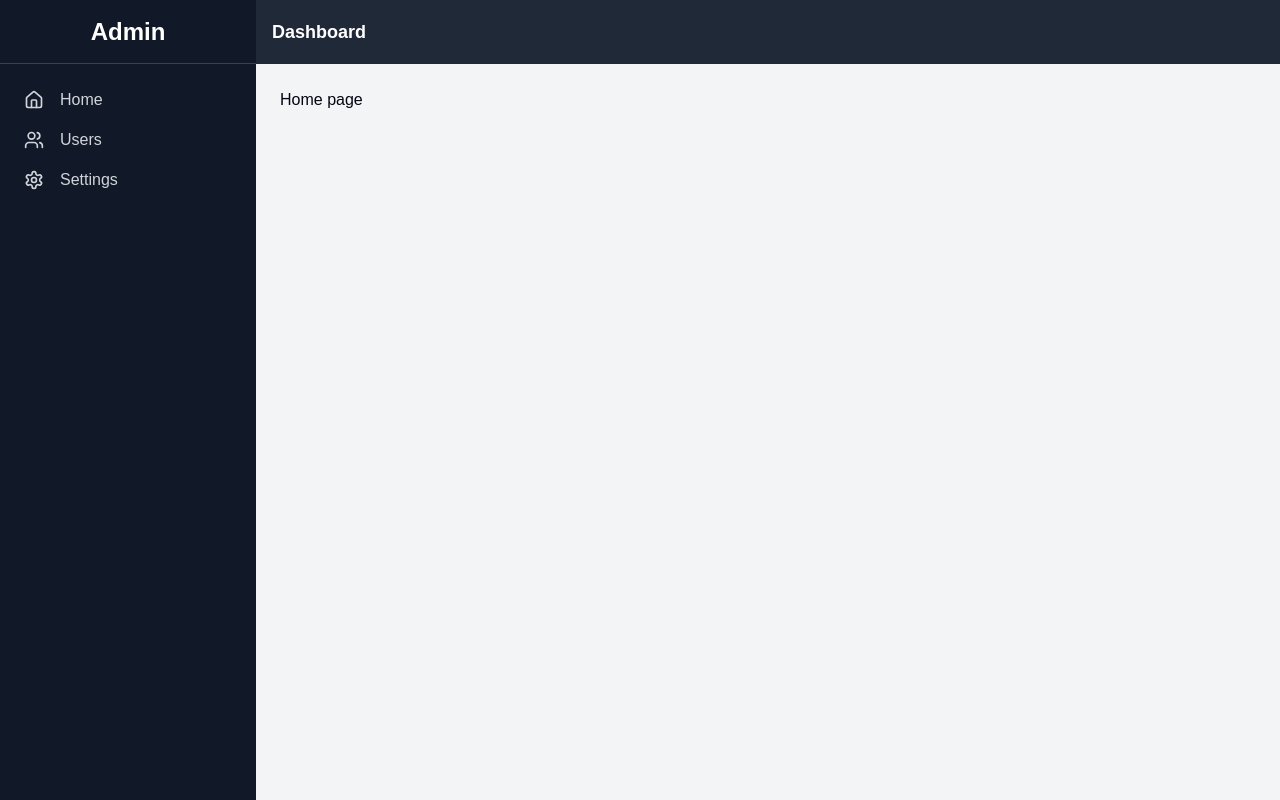
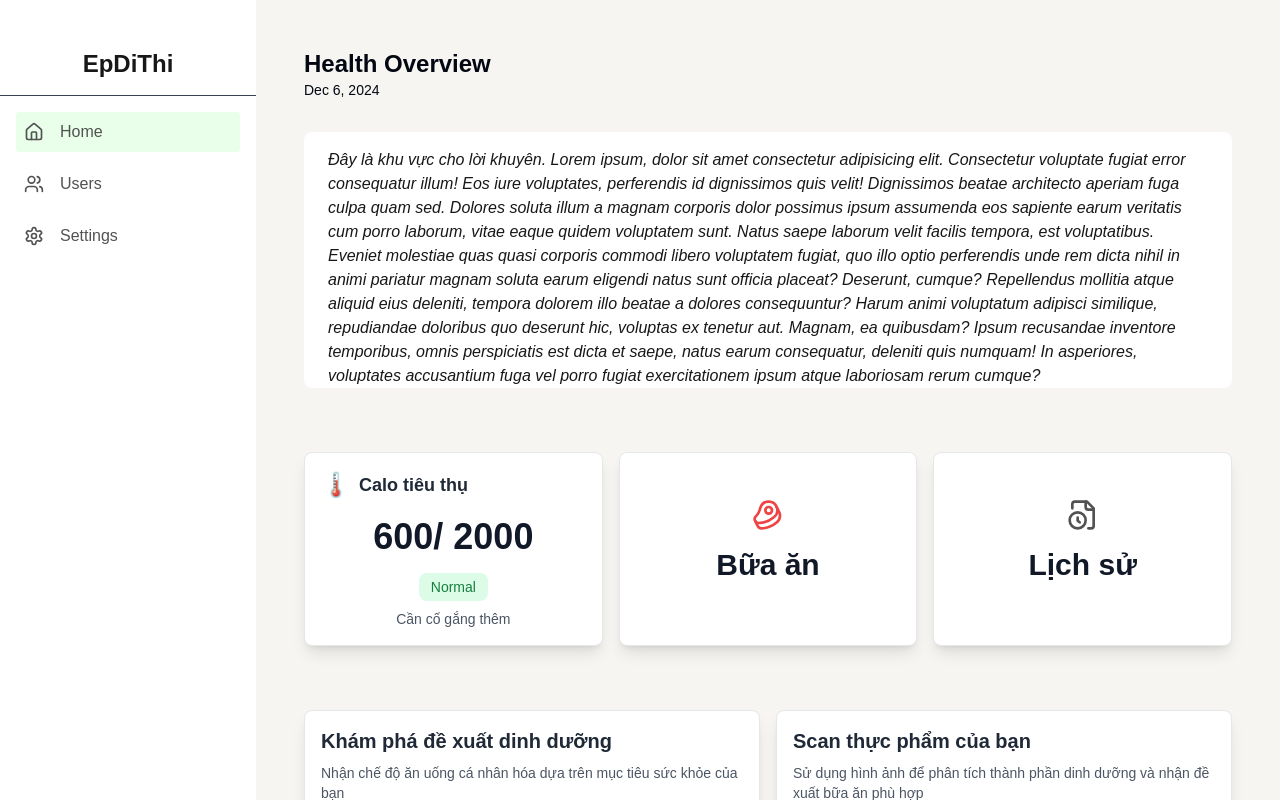
Before and after one commit to daovo739/heathcare-hub, a Next.js app: page / in a window 1280 px wide. Built offline with nearby package versions, Linux system fonts and the light colour scheme.

Commit message:
home page

```diff
--- /dev/null
+++ b/src/app/ButtonCard.tsx
@@ -0,0 +1,38 @@
+type ButtonCardProps = {
+  title: string;
+  subtitle: string;
+  hero: string;
+};
+
+const ButtonCard: React.FC<ButtonCardProps> = ({ title, subtitle, hero }) => {
+  return (
+    <div className="w-full">
+      {/* Title */}
+      <h3 className="text-xl font-bold text-gray-800 mb-2">{title}</h3>
+
+      {/* Subtitle */}
+      <p className="text-sm text-gray-600">{subtitle}</p>
+
+      {/* Button Indicator */}
+      <div className="mt-4 text-blue-500 font-semibold text-sm flex items-center">
+        <span>{hero}</span>
+        <svg
+          xmlns="http://www.w3.org/2000/svg"
+          fill="none"
+          viewBox="0 0 24 24"
+          strokeWidth={1.5}
+          stroke="currentColor"
+          className="w-5 h-5 ml-2"
+        >
+          <path
+            strokeLinecap="round"
+            strokeLinejoin="round"
+            d="M13.5 4.5l6 6m0 0l-6 6m6-6H3"
+          />
+        </svg>
+      </div>
+    </div>
+  );
+};
+
+export default ButtonCard;
--- a/src/app/layout.tsx
+++ b/src/app/layout.tsx
@@ -34,13 +34,8 @@ export default function RootLayout({
           <div className="flex h-screen">
             <Sidebar />
             <main className="flex flex-col flex-1">
-              {/* Navbar */}
-              <div className="h-16 bg-gray-800 text-white flex items-center px-4">
-                <h1 className="text-lg font-bold">Dashboard</h1>
-              </div>
-
               {/* Main Content */}
-              <div className="flex-1 p-6 bg-gray-100 overflow-y-auto">
+              <div className="flex-1 p-12 bg-[#F7F5F1] overflow-y-auto">
                 {children}
               </div>
             </main>
--- a/src/app/page.tsx
+++ b/src/app/page.tsx
@@ -1,3 +1,110 @@
+'use client';
+
+import { ArrowRight, Beef, FileClock } from 'lucide-react';
+import ButtonCard from './ButtonCard';
+import { useRouter } from 'next/navigation';
+
 export default function Page() {
-    return <div>Home page</div>;
+  const router = useRouter();
+
+  return (
+    <div>
+      <div className="flex flex-col mb-8">
+        <h1 className="font-bold text-2xl">Health Overview</h1>
+        <span className="text-sm">Dec 6, 2024</span>
+      </div>
+
+      <section className="flex flex-col gap-16">
+        <div className="text-neutral-900 bg-white p-4 px-6 rounded-lg max-h-[16rem] overflow-auto">
+          <span className="italic text-base">
+            Đây là khu vực cho lời khuyên. Lorem ipsum, dolor sit amet
+            consectetur adipisicing elit. Consectetur voluptate fugiat error
+            consequatur illum! Eos iure voluptates, perferendis id dignissimos
+            quis velit! Dignissimos beatae architecto aperiam fuga culpa quam
+            sed. Dolores soluta illum a magnam corporis dolor possimus ipsum
+            assumenda eos sapiente earum veritatis cum porro laborum, vitae
+            eaque quidem voluptatem sunt. Natus saepe laborum velit facilis
+            tempora, est voluptatibus. Eveniet molestiae quas quasi corporis
+            commodi libero voluptatem fugiat, quo illo optio perferendis unde
+            rem dicta nihil in animi pariatur magnam soluta earum eligendi natus
+            sunt officia placeat? Deserunt, cumque? Repellendus mollitia atque
+            aliquid eius deleniti, tempora dolorem illo beatae a dolores
+            consequuntur? Harum animi voluptatum adipisci similique, repudiandae
+            doloribus quo deserunt hic, voluptas ex tenetur aut. Magnam, ea
+            quibusdam? Ipsum recusandae inventore temporibus, omnis perspiciatis
+            est dicta et saepe, natus earum consequatur, deleniti quis numquam!
+            In asperiores, voluptates accusantium fuga vel porro fugiat
+            exercitationem ipsum atque laboriosam rerum cumque?
+          </span>
+        </div>
+
+        <div className="grid grid-cols-3 gap-4">
+          {/* Calo */}
+          <div className="max-w-sm mx-auto p-4 bg-white shadow-lg rounded-lg border border-gray-200 col-span-1 cursor-pointer w-full">
+            <div className="flex items-center mb-4">
+              <span className="text-2xl text-blue-500 mr-2">🌡️</span>
+              <h2 className="text-lg font-bold text-gray-800">Calo tiêu thụ</h2>
+            </div>
+            <div className="text-center mb-4">
+              <span className="text-4xl font-semibold text-gray-900">
+                600/ 2000
+              </span>
+            </div>
+            <div className="flex items-center justify-center mb-2">
+              <span className="px-3 py-1 text-sm font-medium text-green-700 bg-green-100 rounded-lg">
+                Normal
+              </span>
+            </div>
+            <p className="text-sm text-gray-600 text-center">
+              Cần cố gắng thêm
+            </p>
+          </div>
+
+          {/* Thông tin bữa ăn */}
+          <div className="max-w-sm mx-auto p-4 bg-white shadow-lg rounded-lg border border-gray-200 col-span-1 flex flex-col justify-center cursor-pointer w-full">
+            <div className="flex items-center justify-center mb-4">
+              <Beef className="text-red-500" size={32} />
+            </div>
+            <div className="text-center mb-4">
+              <span className="text-3xl font-semibold text-gray-900">
+                Bữa ăn
+              </span>
+            </div>
+          </div>
+
+          {/* history */}
+          <div className="max-w-sm mx-auto p-4 bg-white shadow-lg rounded-lg border border-gray-200 col-span-1 flex flex-col justify-center cursor-pointer w-full">
+            <div className="flex items-center justify-center mb-4">
+              <FileClock className="text-neutral-600" size={32} />
+            </div>
+            <div className="text-center mb-4">
+              <span className="text-3xl font-semibold text-gray-900">
+                Lịch sử
+              </span>
+            </div>
+          </div>
+        </div>
+
+        <div className="grid grid-cols-2 gap-4">
+          <div
+            className="mx-auto p-4 bg-white shadow-lg rounded-lg border border-gray-200 col-span-1 cursor-pointer w-full"
+            onClick={() => router.push('/w')}
+          >
+            <ButtonCard
+              title="Khám phá đề xuất dinh dưỡng"
+              subtitle="Nhận chế độ ăn uống cá nhân hóa dựa trên mục tiêu sức khỏe của bạn"
+              hero="Đi đến trang đề xuất"
+            />
+          </div>
+          <div className="mx-auto p-4 bg-white shadow-lg rounded-lg border border-gray-200 col-span-1 cursor-pointer w-full">
+            <ButtonCard
+              title="Scan thực phẩm của bạn"
+              subtitle="Sử dụng hình ảnh để phân tích thành phần dinh dưỡng và nhận đề xuất bữa ăn phù hợp"
+              hero="Scan ngay"
+            />
+          </div>
+        </div>
+      </section>
+    </div>
+  );
 }
--- a/src/components/Sidebar.tsx
+++ b/src/components/Sidebar.tsx
@@ -1,6 +1,9 @@
-import React from 'react';
+'use client';
+
 import { Home, Settings, Users } from 'lucide-react'; // Icons from lucide-react
 import { cn } from '@/lib/utils'; // Ensure you have this from shadcn
+import Link from 'next/link';
+import { usePathname, useRouter } from 'next/navigation';
 
 const menuItems = [
   { name: 'Home', icon: Home, href: '/' },
@@ -8,27 +11,31 @@ const menuItems = [
   { name: 'Settings', icon: Settings, href: '/settings' },
 ];
 export function Sidebar() {
+  const pathname = usePathname();
+
   return (
-    <div className="w-64 bg-gray-900 text-white flex flex-col">
+    <div className="w-64 bg-white text-neutral-900 flex flex-col pt-8">
       {/* Logo */}
       <div className="h-16 flex items-center justify-center text-2xl font-bold border-b border-gray-700">
-        Admin
+        EpDiThi
       </div>
 
       {/* Menu Items */}
       <nav className="flex-1 p-4">
         {menuItems.map((item) => (
-          <a
+          <Link
             key={item.name}
             href={item.href}
             className={cn(
-              'flex items-center gap-4 p-2 rounded hover:bg-gray-700 transition',
-              'text-gray-300'
+              'flex items-center gap-4 p-2 rounded transition text-neutral-600 hover:bg-[#E9FFEA] mb-3',
+              {
+                'bg-[#E9FFEA]': pathname === item.href,
+              }
             )}
           >
-            <item.icon className="w-5 h-5" />
+            <item.icon className="size-5" />
             <span>{item.name}</span>
-          </a>
+          </Link>
         ))}
       </nav>
     </div>
```
